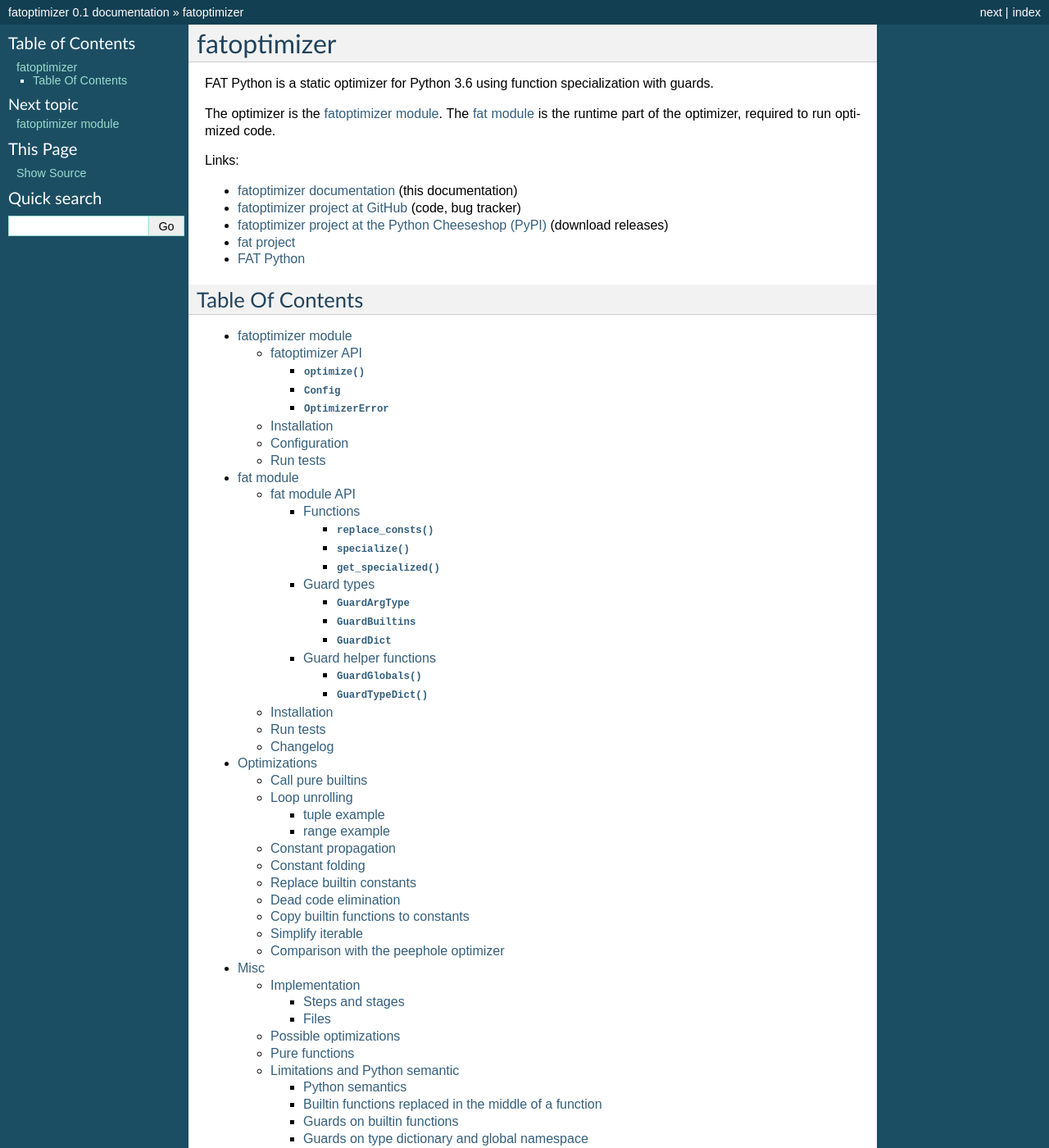
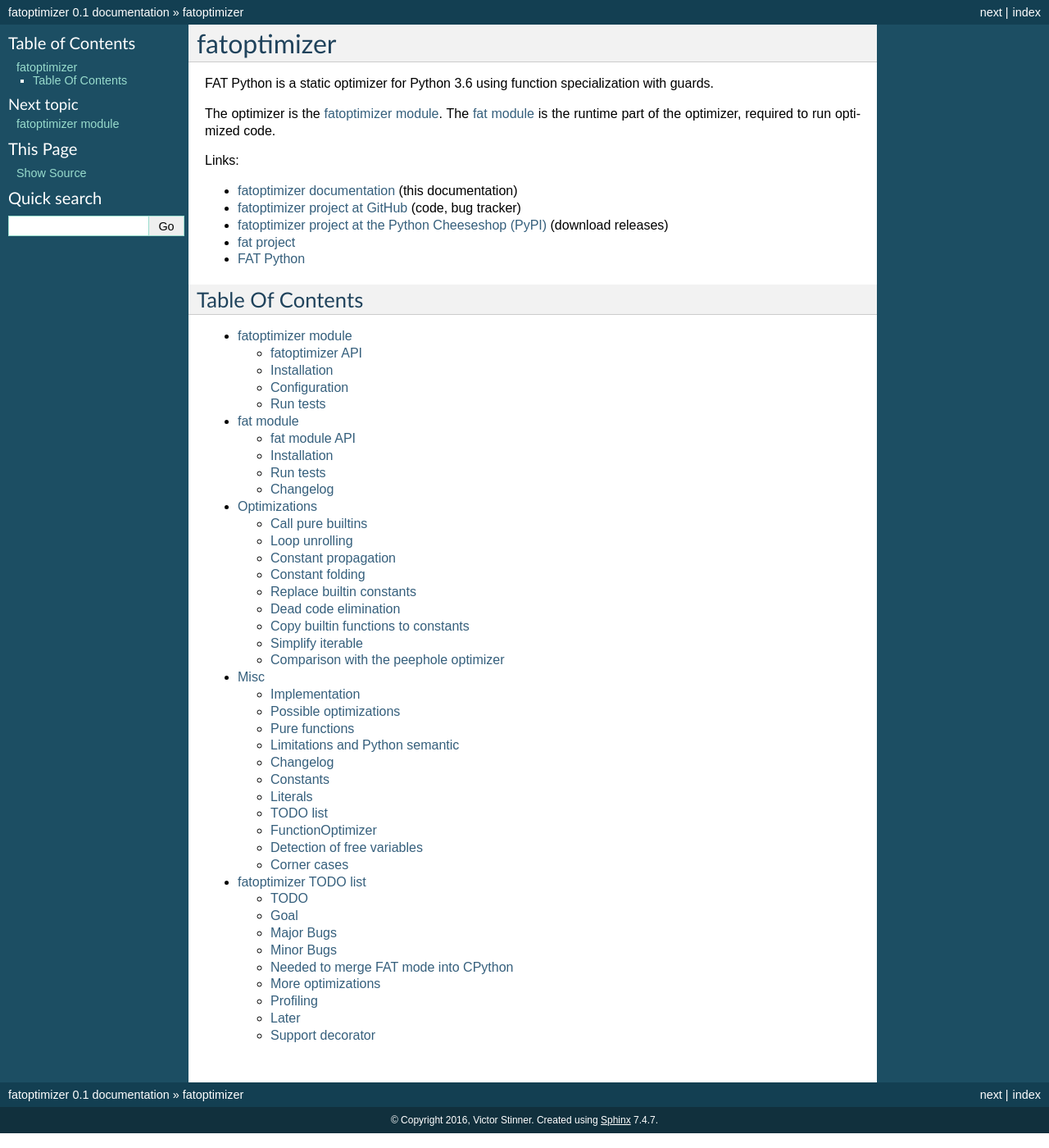
Before and after one commit to vstinner/fatoptimizer, a Sphinx documentation site: the page built from doc/index.rst, in a window 1280 px wide and 1400 px high. Shown: the whole window at 82% size. Built offline with Sphinx 7.4.7, drawn with Linux system fonts in a browser that asks for light colours; some of the changed text lies outside the part shown.

Commit message:
move TODO into the doc

```diff
--- a/doc/index.rst
+++ b/doc/index.rst
@@ -25,8 +25,10 @@
 =================
 
 .. toctree::
+   :maxdepth: 2
 
    fatoptimizer
    fat
    optim
    misc
+   todo
--- a/TODO.rst
+++ b/doc/todo.rst
@@ -1,3 +1,7 @@
+++++++++++++++++++++++
+fatoptimizer TODO list
+++++++++++++++++++++++
+
 TODO
 ====
 
```
Also changed, not shown: 1 other file.
